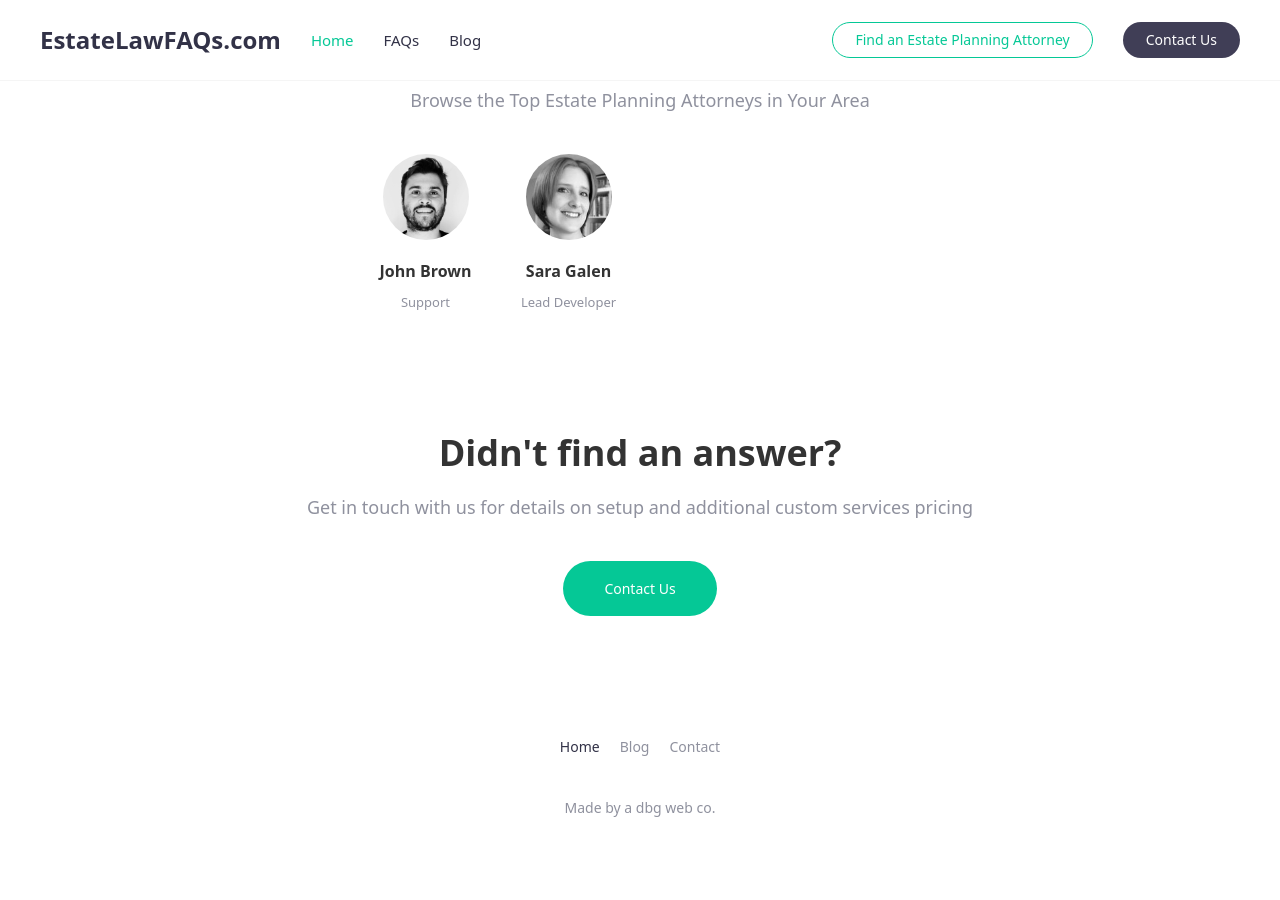
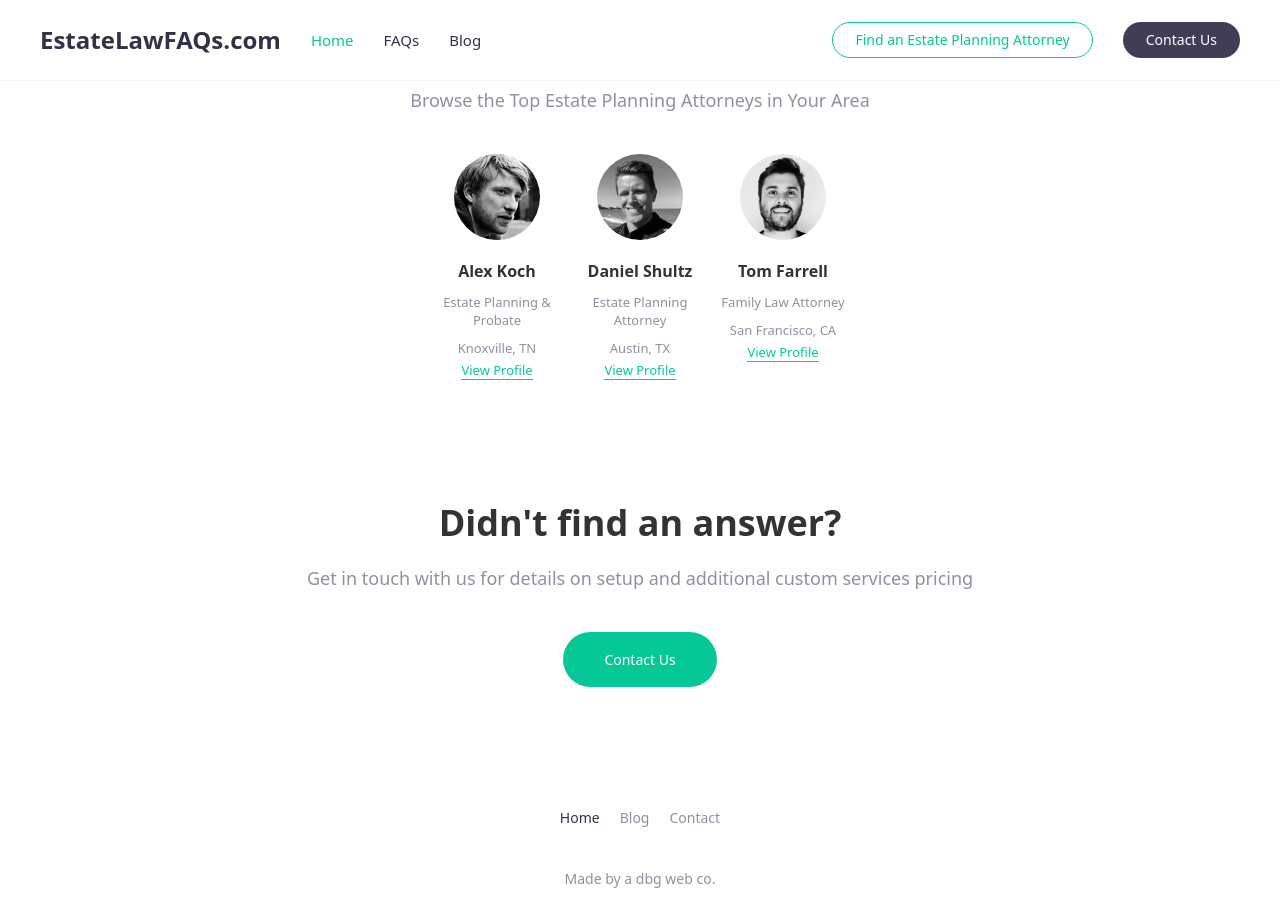
Before and after one commit to zac-heisey/docs-jekyll-theme, a Jekyll site: the page built from index.md, in a window 1280 px wide and 900 px high, scrolled down 2748 px. Built offline with Jekyll 4.4.1, drawn with Linux system fonts in a browser that asks for light colours; before the commit the page ends 3626 px from its top, so only the background shows below that.

Commit message:
update featured attorneys section on homepage

```diff
--- a/_config.yml
+++ b/_config.yml
@@ -25,7 +25,7 @@ author:
   title: Head of Content
   avatar: avatar-justin.png
 
-# Author settings, displayed on post and doc pages if front matter references author name e.g. author: peter
+# Author settings, displayed on post and doc pages if front matter references author name e.g. author: john
 authors:
   john:
     name: John Brown
@@ -35,6 +35,27 @@ authors:
     name: Sara Galen
     title: Lead Developer
     avatar: avatar-sara.png
+
+# Featured attorneys setting (featured-attorneys.html include; shows on homepage)
+attorneys:
+  alex:
+    name: Alex Koch
+    title: Estate Planning & Probate
+    avatar: avatar-alex.png
+    location: Knoxville, TN
+    profile: /estate-planning-attorneys/tn/alex-koch
+  daniel:
+    name: Daniel Shultz
+    title: Estate Planning Attorney
+    avatar: avatar-daniel.png
+    location: Austin, TX
+    profile: /estate-planning-attorneys/tx/daniel-shultz
+  tom:
+    name: Tom Farrell
+    title: Family Law Attorney
+    avatar: avatar-john.png
+    location: San Francisco, CA
+    profile: /estate-planning-attorneys/ca/tom-farell
 
 # Default footer image settings
 footer:
--- a/_includes/team.html
+++ b/_includes/featured-attorneys.html
@@ -7,20 +7,20 @@
 
         {% if include.subtitle %}<p class="uk-text-lead uk-text-center">{{ include.subtitle | escape }}</p>{% endif %}
 
-        <div class="uk-margin-medium-top uk-grid-small uk-flex-center uk-text-center uk-margin-medium-top" data-uk-grid>
+        <div class="uk-margin-medium-top uk-grid-small uk-flex-center uk-text-center uk-margin-medium-top link-primary" data-uk-grid>
 
-        {% if include.authors %}
-            {% assign authors = include.authors | split: ", " %}
+        {% if include.attorneys %}
+            {% assign attorneys = include.attorneys | split: ", " %}
         {% else %}
-            {% assign authors = site.authors %}
+            {% assign attorneys = site.attorneys %}
         {% endif %}
 
-        {% for author in authors %}
+        {% for attorney in attorneys %}
 
-            {% if include.authors %}
-                {% assign item = site.authors[author] %}
+            {% if include.attorneys %}
+                {% assign item = site.attorneys[attorney] %}
             {% else %}
-                {% assign item = author[1] %}
+                {% assign item = attorney[1] %}
             {% endif %}
 
             <div>
@@ -36,6 +36,8 @@
                     {% endif %}
                     <h5 class="uk-margin-remove-bottom uk-margin-top">{{ item.name }}</h5>
                     <p class="uk-article-meta uk-margin-remove-bottom uk-margin-small-top">{{ item.title }}</p>
+                    <p class="uk-article-meta uk-margin-remove-bottom uk-margin-small-top">{{ item.location }}</p>
+                    <a class="uk-article-meta uk-margin-remove-bottom uk-margin-small-top" href="{{ item.profile }}">View Profile</a>
                 </div>
             </div>
         {% endfor %}
--- a/_includes/paginate-doc.html
+++ b/_includes/paginate-doc.html
@@ -21,7 +21,7 @@
                   {% assign next = forloop.index0 | plus: 1 %}
                   {% assign next_page = docs[next] | prepend:"/docs/" | append:"/" %}
                   {% assign next_doc = site.docs | where:"url", next_page | first %}
-                    <h5>{{next_doc.title}}</h5>
+                    <h5 class="uk-text-right">{{next_doc.title}}</h5>
                     <div class="uk-text-right"><a class="remove-underline hvr-forward" href="{{next_page}}">{{ site.data.translation[site.lang].next | default: "Next" }} &rarr;</a></div>
                 {% endif %}
             </div>
--- a/index.md
+++ b/index.md
@@ -18,7 +18,7 @@ hero:
 {% include featured-states.html tag="featured" title="Estate Planning In..." subtitle="Learn About Estate Planning Laws in Your State" %}
 
 <!-- Featured Estate Law Attorneys -->
-{% include team.html authors="evan, john, sara, alex, tom, daniel" title="Hire an Estate Attorney" subtitle="Browse the Top Estate Planning Attorneys in Your Area" %}
+{% include featured-attorneys.html attorneys="alex, daniel, tom" title="Hire an Estate Attorney" subtitle="Browse the Top Estate Planning Attorneys in Your Area" %}
 
 <!-- CTA -->
 {% include cta.html title="Didn't find an answer?" button_text="Contact Us" button_url="/contact/" subtitle="Get in touch with us for details on setup and additional custom services pricing" %}
```
